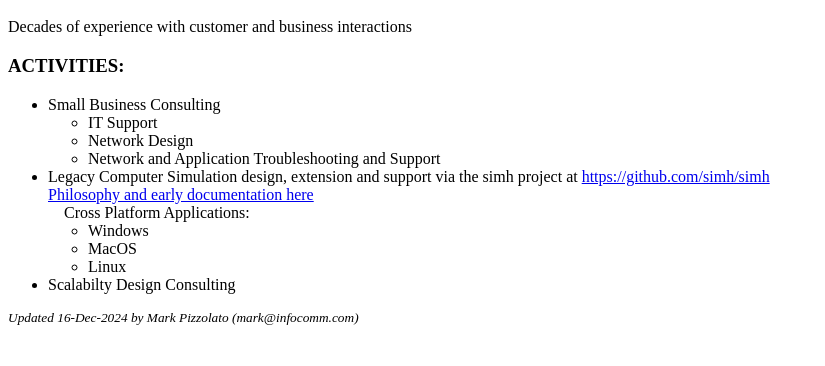
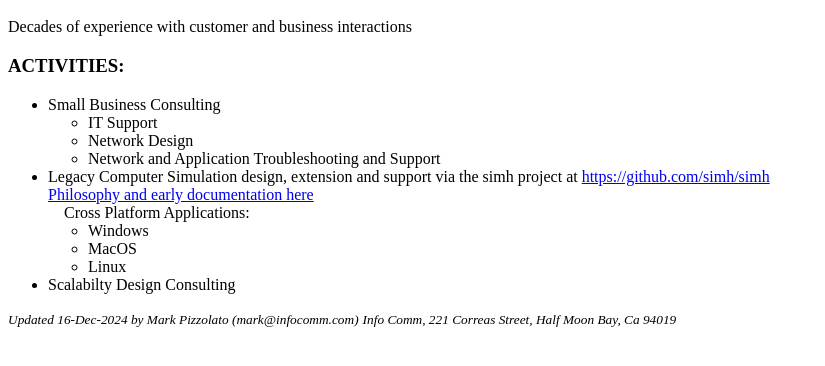
Before and after one commit to markpizz/markpizz.github.io, a plain HTML site: page index.html in a window 1280 px wide. Shown: the part 48-414 px from the top of the page, without its empty margins (0-825 px from the left). Drawn offline with Linux system fonts and the light colour scheme.

Commit message:
Add Address inFo

```diff
--- a/index.html
+++ b/index.html
@@ -47,4 +47,5 @@ Decades of experience with customer and business interactions
   </LI>
 </UL>
 <I><SMALL>Updated 16-Dec-2024 by Mark Pizzolato (mark@infocomm.com)</SMALL></I>
+<I><SMALL>Info Comm, 221 Correas Street, Half Moon Bay, Ca 94019</SMALL></I>
 </BODY></HTML>
```
